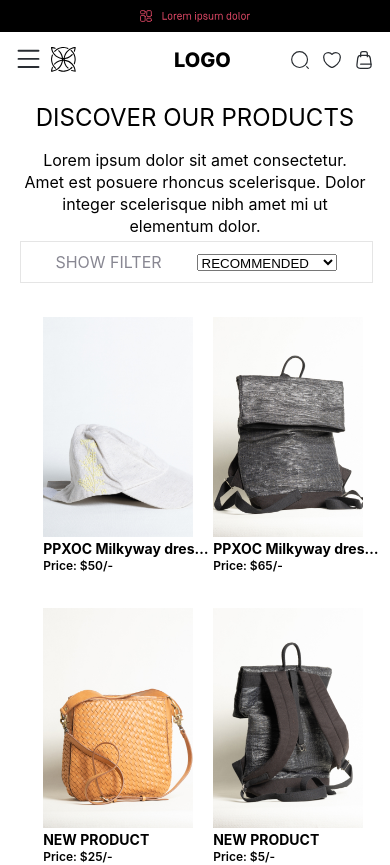
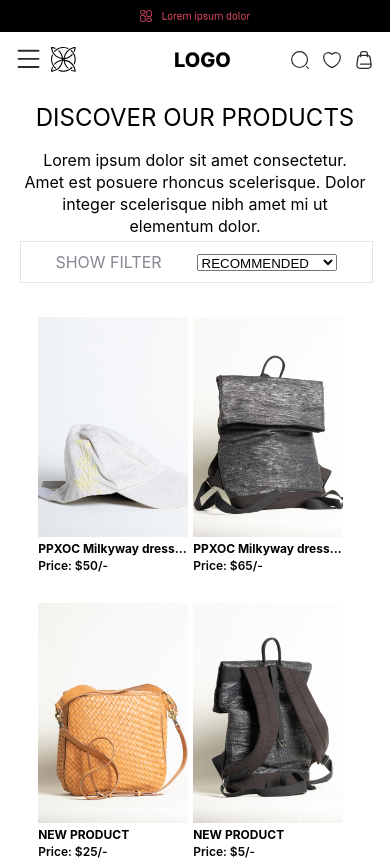
Before and after one commit to NagendraVarma1/Appscrip-task-Nagendra_Varma, a React (Create React App) app: page / in a window 390 px wide. Shown: the top 865 px of the page. Built offline with nearby package versions, Linux system fonts and the light colour scheme.

Commit message:
small change

```diff
--- a/src/Components/Filter/Filter.module.css
+++ b/src/Components/Filter/Filter.module.css
@@ -123,12 +123,12 @@ text-align: left;
     }
 
     .title{
-        width: 168px;
+        width: 100%;
         height: 17px;
         white-space: nowrap;
         overflow: hidden;
         text-overflow:ellipsis;
-        font-size: 14px;
+        font-size: 12px;
         font-weight: 700;
         line-height: 16.8px;
     }
@@ -145,9 +145,9 @@ text-align: left;
         width: 97%;
         height: max-content;
         display: grid;
-        grid-template-columns: repeat(auto-fit, 160px);
-        grid-gap: 10px;
+        grid-template-columns: repeat(auto-fit, 150px);
+        grid-gap: 5px;
         align-items: center;
-        padding-left: 10px;
+        padding-left: 5px;
     }
 }
```
